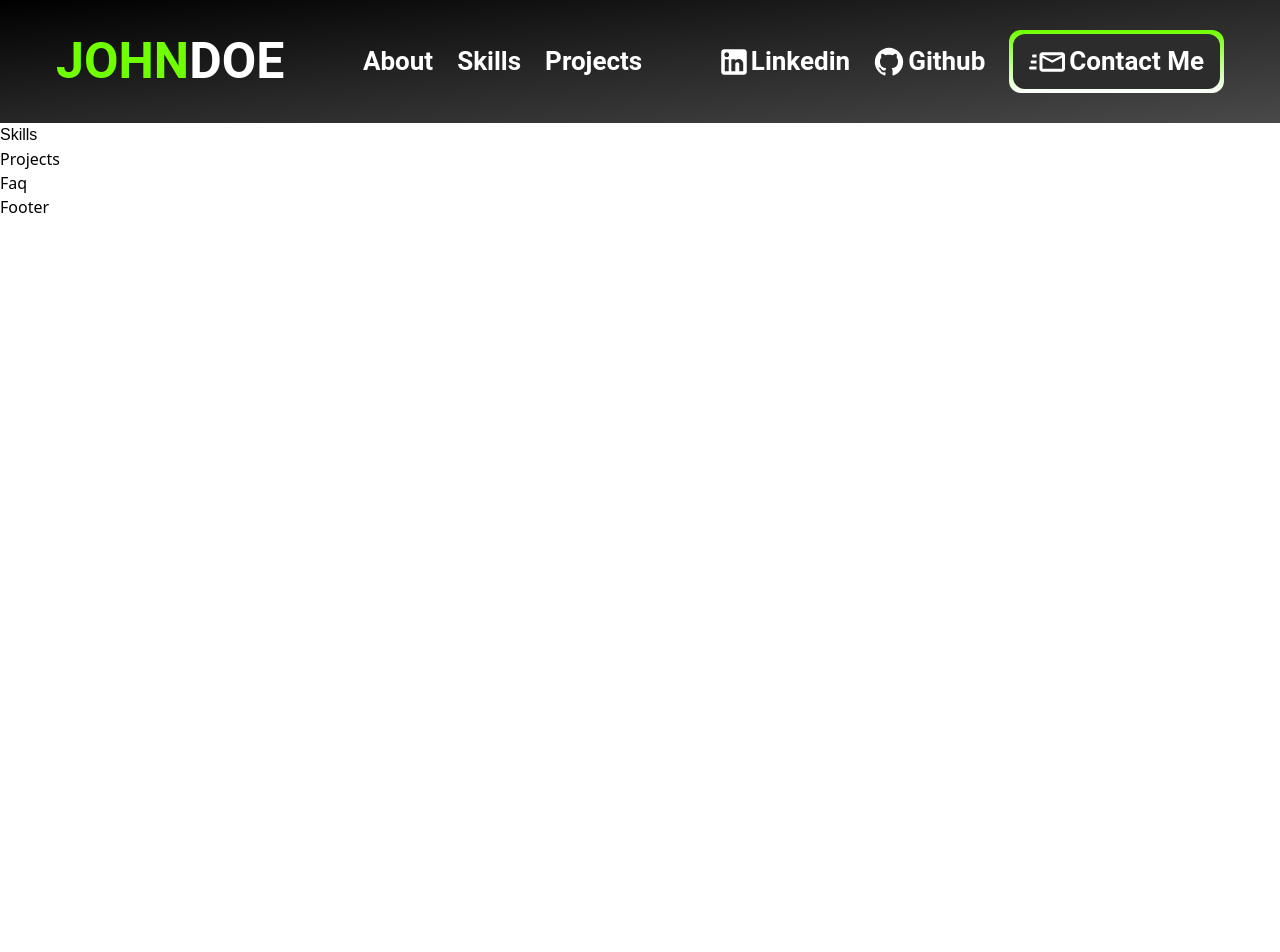
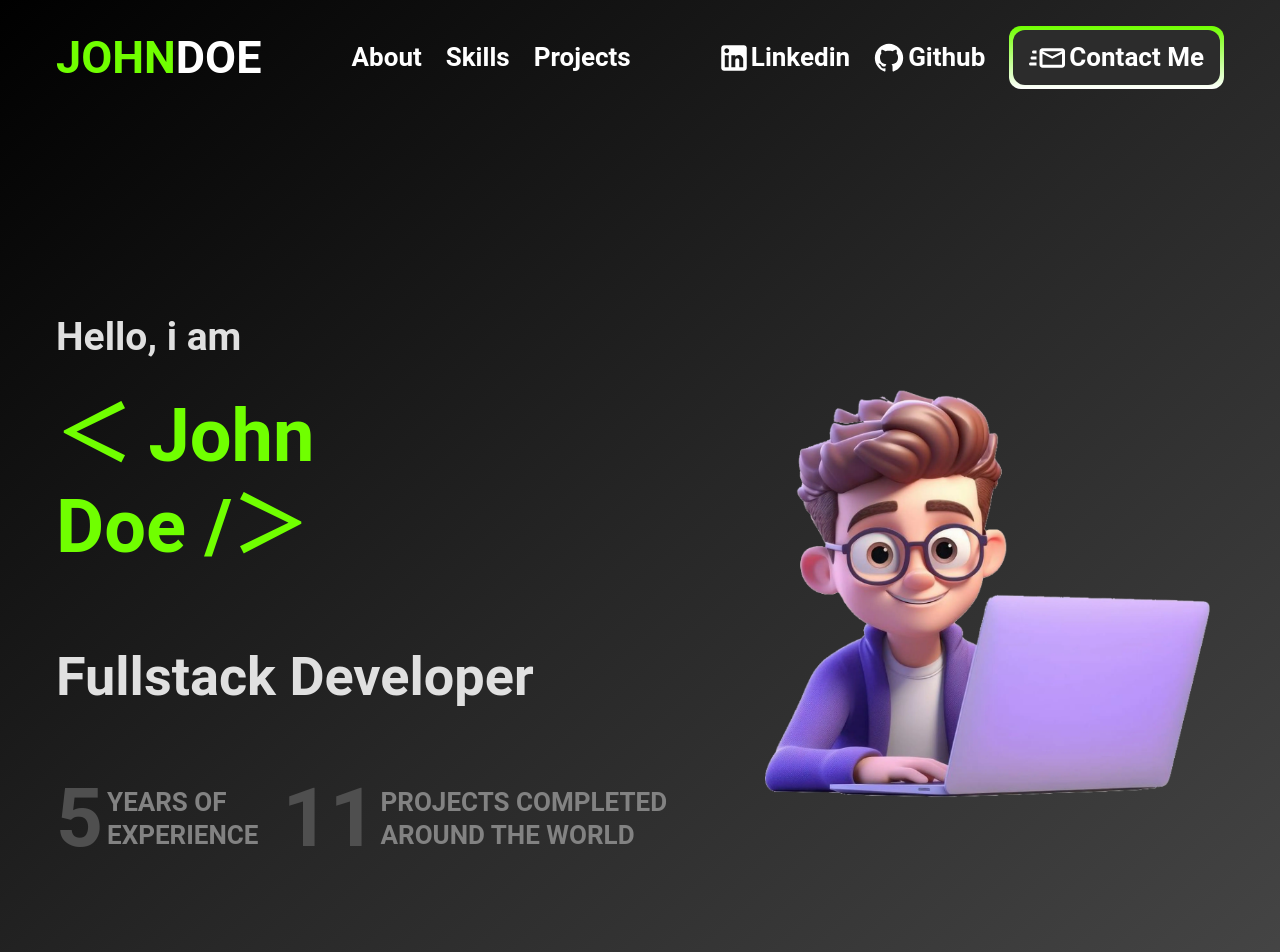
Before and after one commit to Deepakverma-556/fullstack-developer, a Next.js app: page / in a window 1280 px wide. Shown: the top 952 px of the page. Before the commit the page ends 800 px from the top, so only its background shows below. Built offline with nearby package versions, Linux system fonts and the light colour scheme.

Commit message:
hero section

```diff
--- a/src/app/globals.css
+++ b/src/app/globals.css
@@ -4,16 +4,22 @@
 
 @import url('https://fonts.googleapis.com/css2?family=Courier+Prime:ital,wght@0,400;0,700;1,400;1,700&family=Roboto:ital,wght@0,100;0,300;0,400;0,500;0,700;0,900;1,100;1,300;1,400;1,500;1,700;1,900&display=swap');
 
+/* .typewriter{
+  overflow: hidden;
+  border-right: .15em solid orange;
+  animation:
+    typing 3.5s steps(40, end),
+    blink-caret .75s step-end infinite;
+}
 
-.button-border {
-  content: "";
-  position: absolute;
-  inset: 0;
-  border-radius: 50px;
-  padding: 10px;
-  background:linear-gradient(45deg,red,blue);
-  mask:
-    linear-gradient(#000 0 0) content-box,
-    linear-gradient(#000 0 0);
-  mask-composite: exclude;
+
+@keyframes typing {
+  from { width: 0 }
+  to { width: 100% }
 }
+
+
+@keyframes blink-caret {
+  from, to { border-color: transparent }
+  50% { border-color: orange; }
+} */
--- a/src/components/Hero.jsx
+++ b/src/components/Hero.jsx
@@ -1,8 +1,51 @@
-import React from 'react'
+"use client"
+import React, { useState, useEffect } from 'react'
 
 const Hero = () => {
+  const [count, setCount] = useState(0);
+  const [increment, setIncrement] = useState(0);
+
+  useEffect(() => {
+    if (count < 5) {
+      const timer = setTimeout(() => {
+        setCount(count + 1);
+      }, 500);
+    }
+    if (increment < 13) {
+      const timer = setTimeout(() => {
+        setIncrement(increment + 1);
+      }, 500);
+    }
+  },);
   return (
-    <div></div>
+    <div className='pt-48 pb-56 max-lg:py-40 max-md:py-24 max-sm:py-10'>
+      <div className='max-w-xxl mx-auto px-4 font-roboto'>
+        <div className='flex flex-wrap -mx-3 items-center'>
+          <div className='w-full sm:w-7/12 px-3'>
+            <div>
+              <p className='font-bold text-md text-light max-lg:text-4xl max-md:text-3xl max-sm:text-2xl'>Hello, i am</p>
+              <h2 className='typewriter font-bold text-large max-lg:text-7xl max-md:text-6xl max-sm:text-xxl text-green sm:max-w-72 leading-xxl pt-6 pb-16 max-md:pt-5 max-md:pb-10 max-sm:pt-2 max-sm:pb-5'>＜ John Doe /＞</h2>
+              <p className='font-bold text-xxxxl max-lg:text-5xl max-md:text-4xl max-sm:text-3xl text-light pb-10 max-md:pb-7 max-sm:pb-4'>Fullstack Developer</p>
+              <div className='flex items-center justify-between max-lg:flex-wrap'>
+                <div className='flex items-center gap-1 max-lg:gap-3'>
+                  <p className='font-bold text-extralarge max-lg:text-7xl max-md:text-6xl max-sm:text-5xl text-medium-gray'>{count}</p>
+                  <p className='font-bold text-xsm max-lg:text-2xl max-md:text-xl max-sm:text-base leading-xl text-dark-gray'>YEARS OF EXPERIENCE</p>
+                </div>
+                <div className='flex items-center gap-1 max-lg:gap-3'>
+                  <p className='font-bold text-extralarge max-lg:text-7xl max-md:text-6xl max-sm:text-5xl text-medium-gray'>{increment}</p>
+                  <p className='font-bold text-xsm max-lg:text-2xl max-md:text-xl max-sm:text-base leading-xl text-dark-gray'>PROJECTS COMPLETED AROUND THE WORLD</p>
+                </div>
+              </div>
+            </div>
+          </div>
+          <div className='w-full sm:w-5/12 px-3 max-sm:pt-6'>
+            <div>
+              <img src="/assets/images/hero-img.webp" alt="hero-img" className='w-full object-cover' />
+            </div>
+          </div>
+        </div>
+      </div>
+    </div>
   )
 }
 
--- a/src/components/Navbar.jsx
+++ b/src/components/Navbar.jsx
@@ -1,8 +1,22 @@
 "use client";
-import React, { useState } from 'react'
+import React, { useState, useEffect } from 'react'
 
 const Navbar = () => {
   const [open, setOpen] = useState();
+  useEffect(() => {
+    const handleOverflow = () => {
+      if (open && window.innerWidth < 850) {
+        document.body.classList.add("overflow-hidden");
+      } else {
+        document.body.classList.remove("overflow-hidden");
+      }
+    };
+    handleOverflow();
+    window.addEventListener("resize", handleOverflow);
+    return () => {
+      window.removeEventListener("resize", handleOverflow);
+    };
+  }, [open]);
   return (
     <div>
       <div className='max-w-xxl px-4 mx-auto font-roboto'>
--- a/tailwind.config.js
+++ b/tailwind.config.js
@@ -18,7 +18,12 @@ module.exports = {
       fontSize:{
         xsm: '26px',
         medium: '33px',
-        xxl:'50px',
+        md:'39px',
+        xxl:'45px',
+        xxxl: '50px',
+        xxxxl:'54px',
+        large: '74px',
+        extralarge:'82px'
       },
       lineHeight: {
         xl: '33px',
```
Also changed, not shown: public/assets/images/hero-img.png (added), public/assets/images/hero-img.webp (added).
